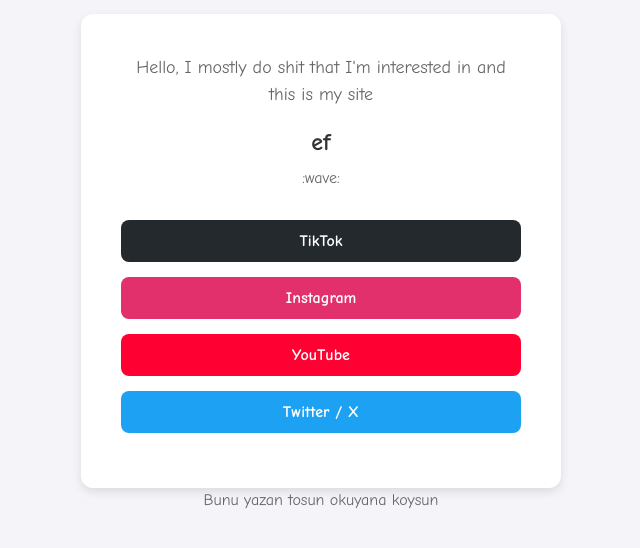
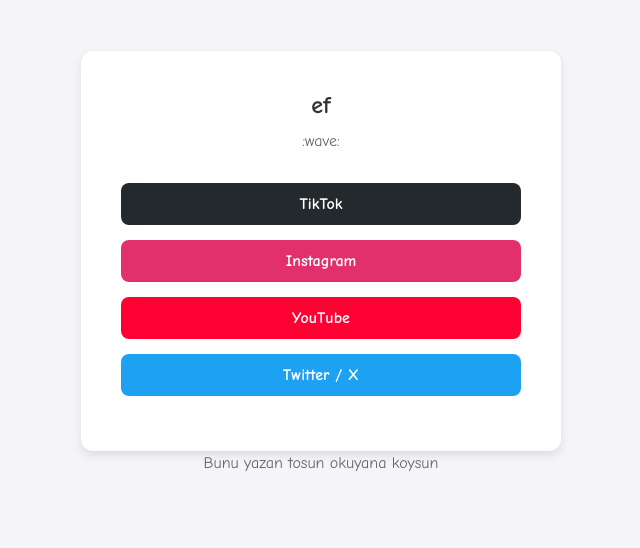
Before and after one commit to eff-e/eff-e.github.io, a plain HTML site: page index.html in a window 1280 px wide. Shown: the part 142-690 px from the top of the page, without its empty margins (319-959 px from the left). Drawn offline with Linux system fonts and the light colour scheme.

Commit message:
Update index.html
was ass nvm

```diff
--- a/index.html
+++ b/index.html
@@ -19,11 +19,6 @@
             min-height: 100vh;
             margin: 0;
             padding: 20px;
-        }
-		.top-text {
-            margin-bottom: 20px;
-            font-size: 18px;
-            text-align: center;
         }
         .container {
             background: #ffffff;
@@ -119,7 +114,6 @@
 <body>
 
     <div class="container">
-		<p class="top-text">Hello, I mostly do shit that I'm interested in and this is my site</p>
         <h1>ef</h1>
         <p>:wave:</p>
 
```
